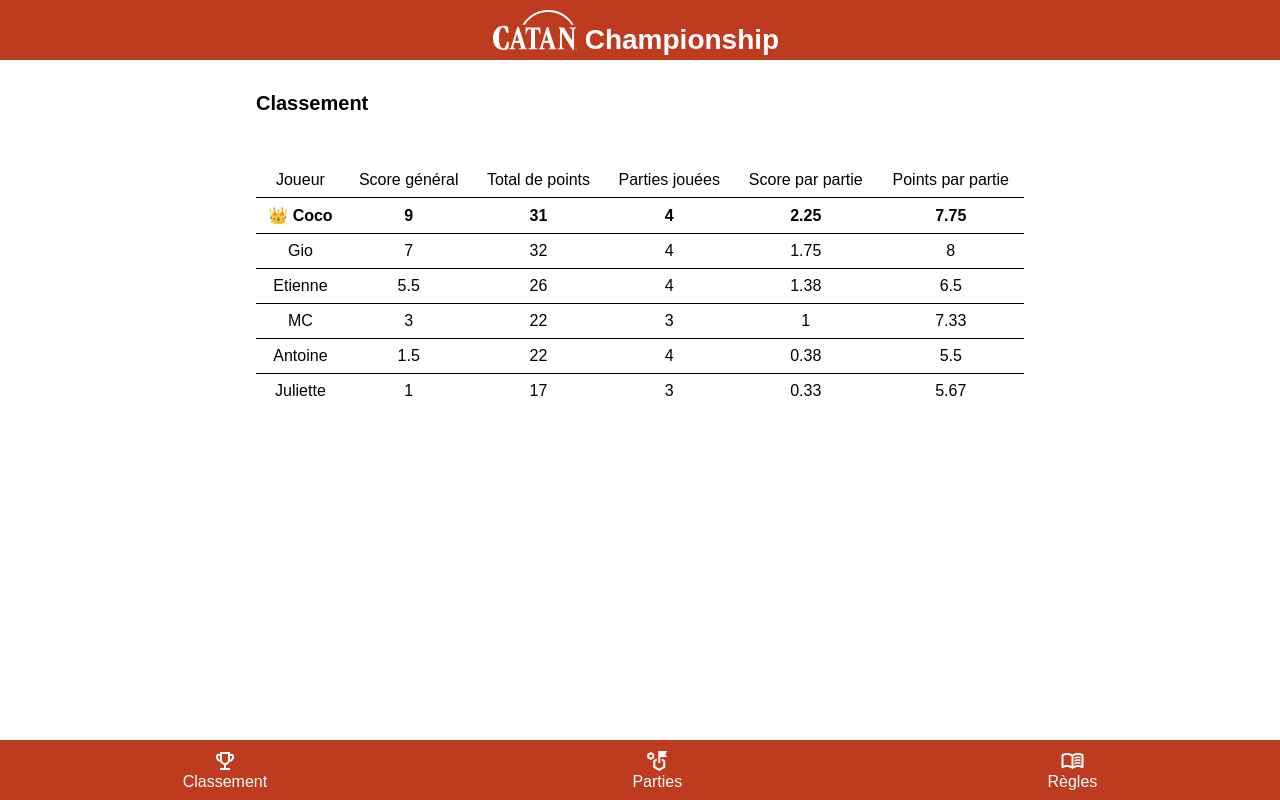
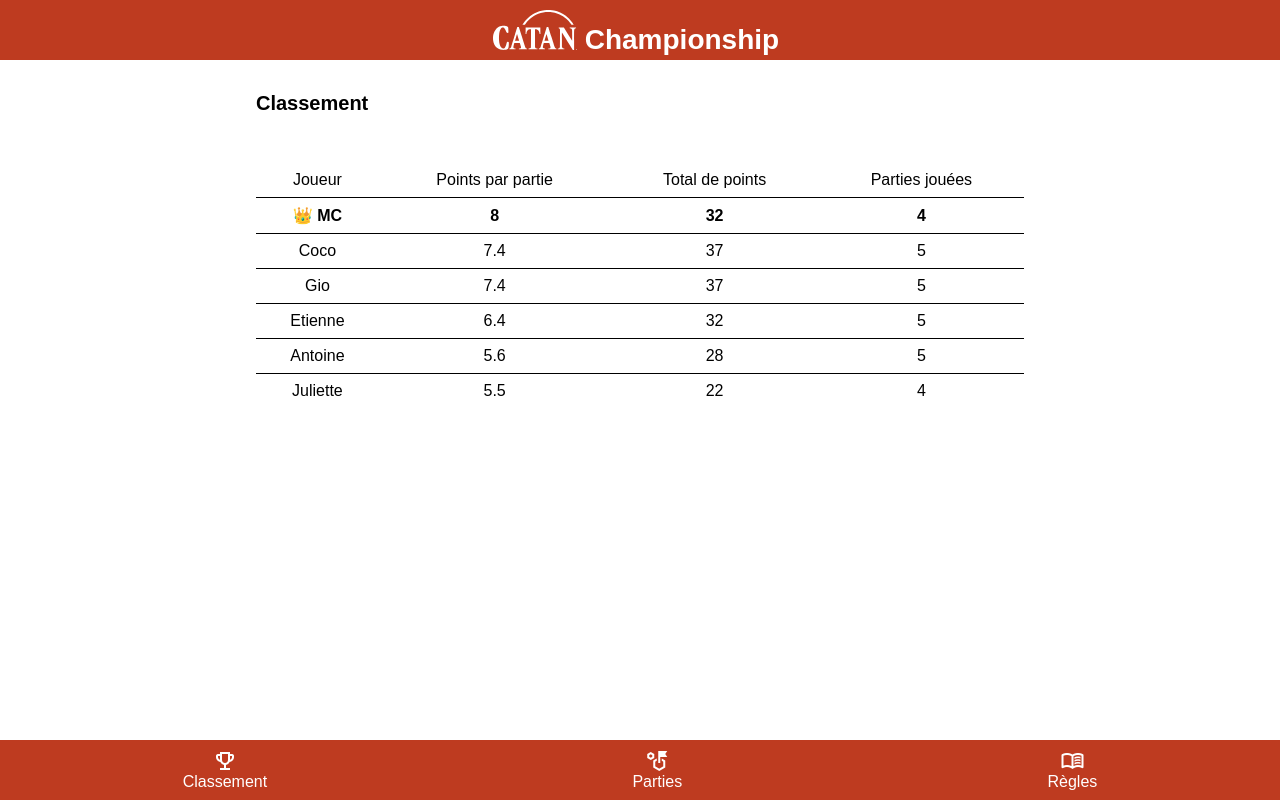
Before and after one commit to AntoineCairey/catan-championship, a React (Vite) app: page / in a window 1280 px wide. Built offline with nearby package versions, Linux system fonts and the light colour scheme.

Commit message:
change ranking to sum of points

```diff
--- a/src/App.jsx
+++ b/src/App.jsx
@@ -93,7 +93,7 @@
 
   // tri alphabétique puis par score
   test.sort((a, b) => a.name.localeCompare(b.name));
-  test.sort((a, b) => b.general - a.general);
+  test.sort((a, b) => (b.total / b.games) - (a.total / a.games));
   console.log(test);
   return test;
 };
--- a/src/components/Ranking.jsx
+++ b/src/components/Ranking.jsx
@@ -12,22 +12,22 @@
           <thead>
             <tr>
               <th>Joueur</th>
-              <th>Score général</th>
+              <th>Points par partie</th>
               <th>Total de points</th>
               <th>Parties jouées</th>
-              <th>Score par partie</th>
-              <th>Points par partie</th>
+              {/* <th>Score général</th>
+              <th>Score par partie</th> */}
             </tr>
           </thead>
           <tbody>
             {ranking.map((player) => (
               <tr key={player.name}>
                 <td>{player.name}</td>
-                <td>{player.general}</td>
+                <td>{+(player.total / player.games).toFixed(2)}</td>
                 <td>{player.total}</td>
                 <td>{player.games}</td>
-                <td>{+(player.general / player.games).toFixed(2)}</td>
-                <td>{+(player.total / player.games).toFixed(2)}</td>
+                {/* <td>{player.general}</td>
+                <td>{+(player.general / player.games).toFixed(2)}</td> */}
               </tr>
             ))}
           </tbody>
--- a/src/data.json
+++ b/src/data.json
@@ -40,5 +40,16 @@
       "Antoine": 4,
       "Coco": 4
     }
+  },
+  {
+    "date": "2023-11-13",
+    "scores": {
+      "Juliette": 5,
+      "Etienne": 6,
+      "Gio": 5,
+      "MC": 10,
+      "Antoine": 6,
+      "Coco": 6
+    }
   }
 ]
```
